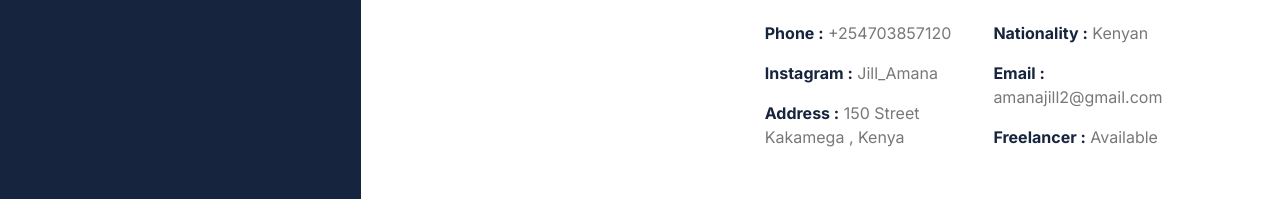
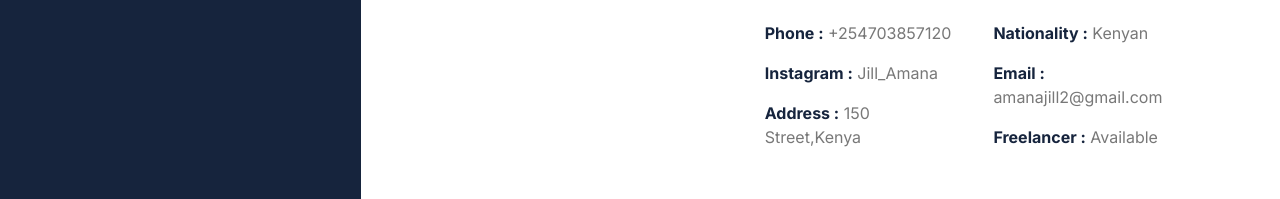
Before and after one commit to vanonshati/AMANA_JILL, a plain HTML site: page index.html in a window 1280 px wide. Shown: the part 937-1136 px from the top of the page. Drawn offline with nearby package versions, Linux system fonts and the light colour scheme; a web font is replaced by a local one.

Commit message:
Update index.html

```diff
--- a/index.html
+++ b/index.html
@@ -148,7 +148,7 @@
                                         <div class="col-6">
                                             <p><strong class="fw-bold text-dark">Phone :</strong> +254703857120</p>
                                             <p><strong class="fw-bold text-dark">Instagram :</strong> Jill_Amana</p>
-                                            <p class="mb-0"><strong class="fw-bold text-dark">Address :</strong> 150 Street Kakamega , Kenya</p>
+                                            <p class="mb-0"><strong class="fw-bold text-dark">Address :</strong> 150 Street,Kenya</p>
                                         </div>
                                         <div class="col-6">
                                             <p><strong class="fw-bold text-dark">Nationality :</strong> Kenyan</p>
```
